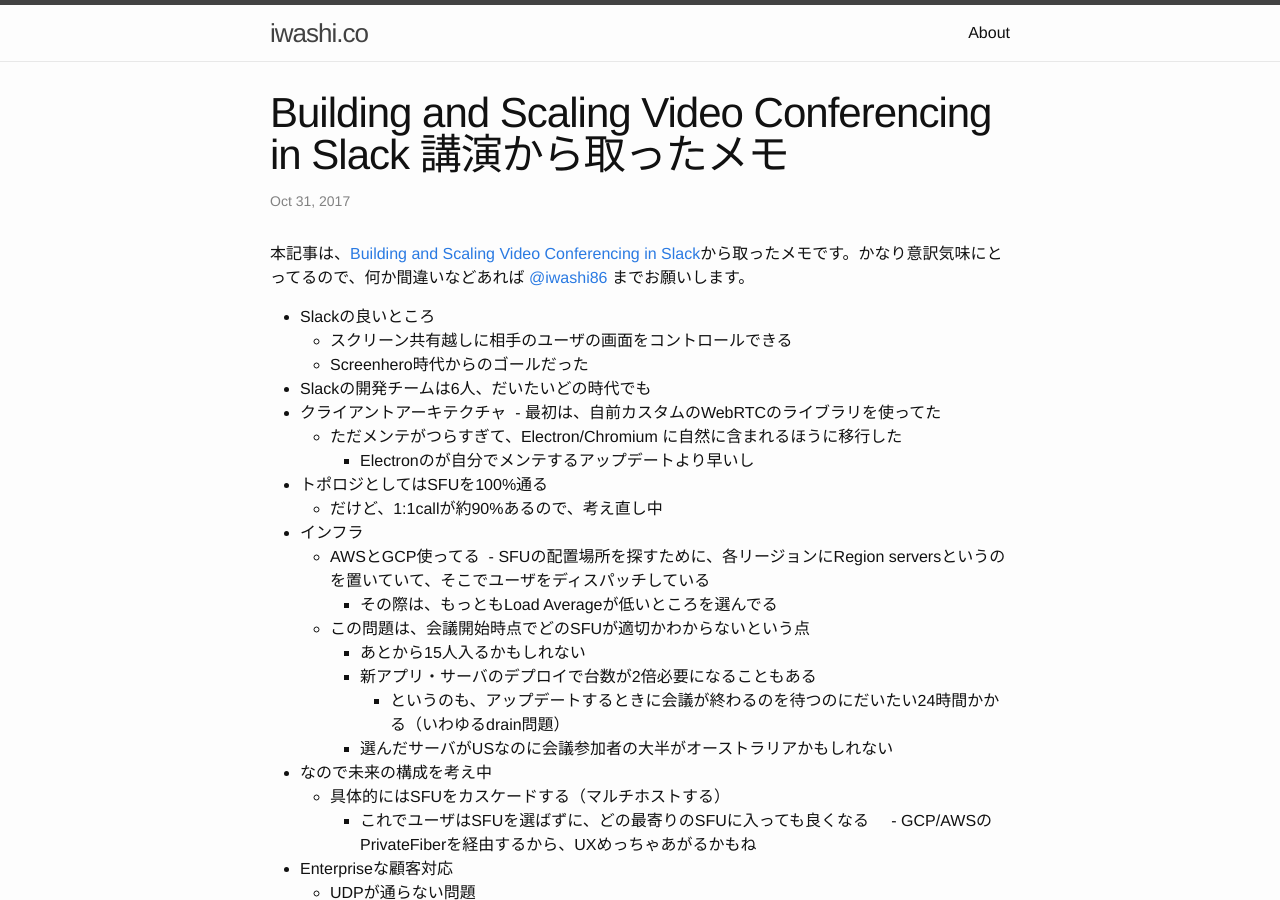
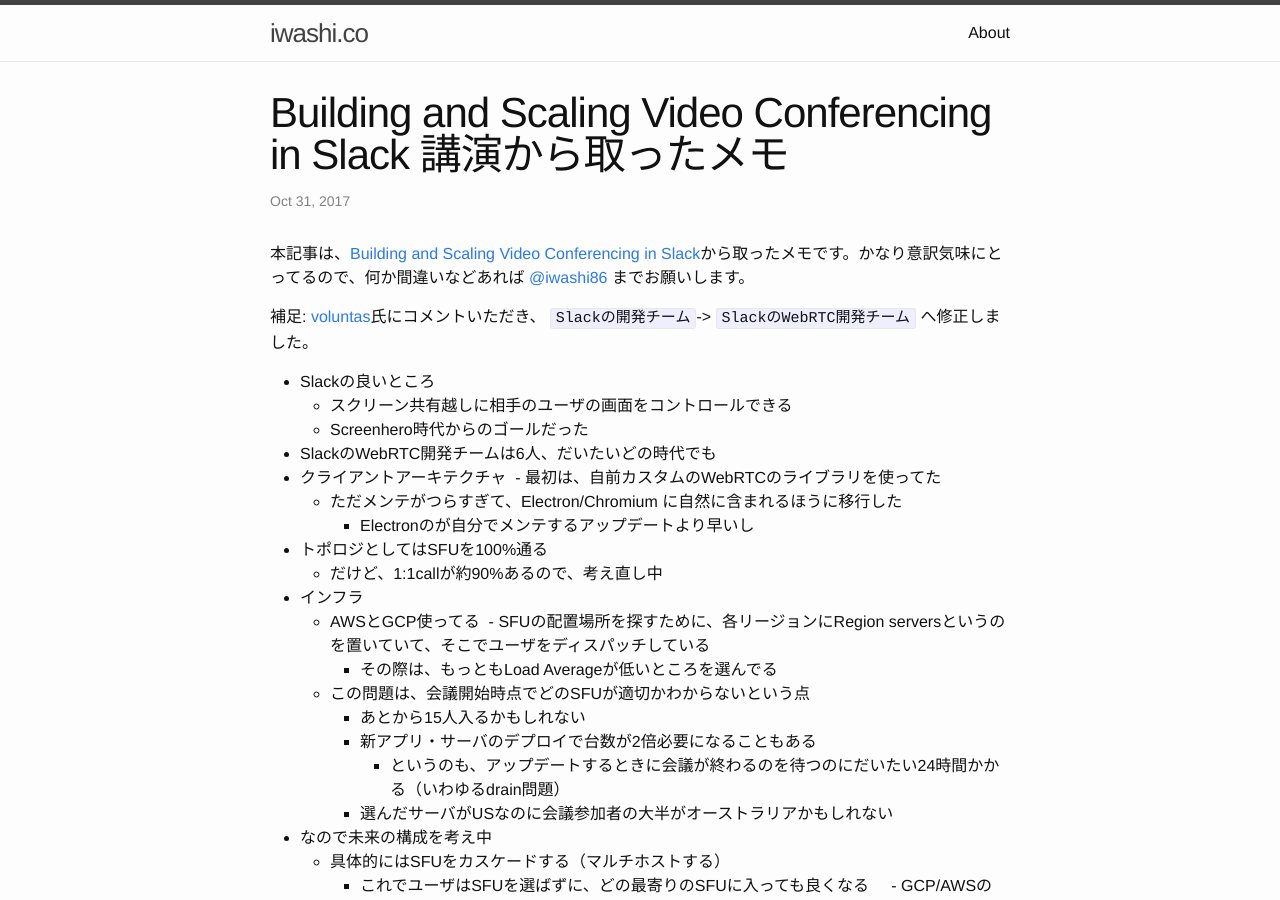
Before and after one commit to iwashi/iwashi.github.io, a Jekyll site: the page built from _posts/2017-10-31-Building-and-Scaling-Video-Conferencing-in-Slack.md, in a window 1280 px wide and 900 px high. Built offline with Jekyll 4.4.1, drawn with Linux system fonts in a browser that asks for light colours.

Commit message:
Update 2017-10-31-Building-and-Scaling-Video-Conferencing-in-Slack.md

```diff
--- a/_posts/2017-10-31-Building-and-Scaling-Video-Conferencing-in-Slack.md
+++ b/_posts/2017-10-31-Building-and-Scaling-Video-Conferencing-in-Slack.md
@@ -8,10 +8,12 @@ tags: []
 
 本記事は、[Building and Scaling Video Conferencing in Slack](https://www.youtube.com/watch?v=VJj4ddWDTbs)から取ったメモです。かなり意訳気味にとってるので、何か間違いなどあれば [@iwashi86](https://twitter.com/iwashi86) までお願いします。
 
+補足: [voluntas](https://twitter.com/voluntas)氏にコメントいただき、 `Slackの開発チーム`-> `SlackのWebRTC開発チーム` へ修正しました。
+
 - Slackの良いところ
   - スクリーン共有越しに相手のユーザの画面をコントロールできる
   - Screenhero時代からのゴールだった
-- Slackの開発チームは6人、だいたいどの時代でも
+- SlackのWebRTC開発チームは6人、だいたいどの時代でも
 - クライアントアーキテクチャ
   - 最初は、自前カスタムのWebRTCのライブラリを使ってた
   - ただメンテがつらすぎて、Electron/Chromium に自然に含まれるほうに移行した
```
